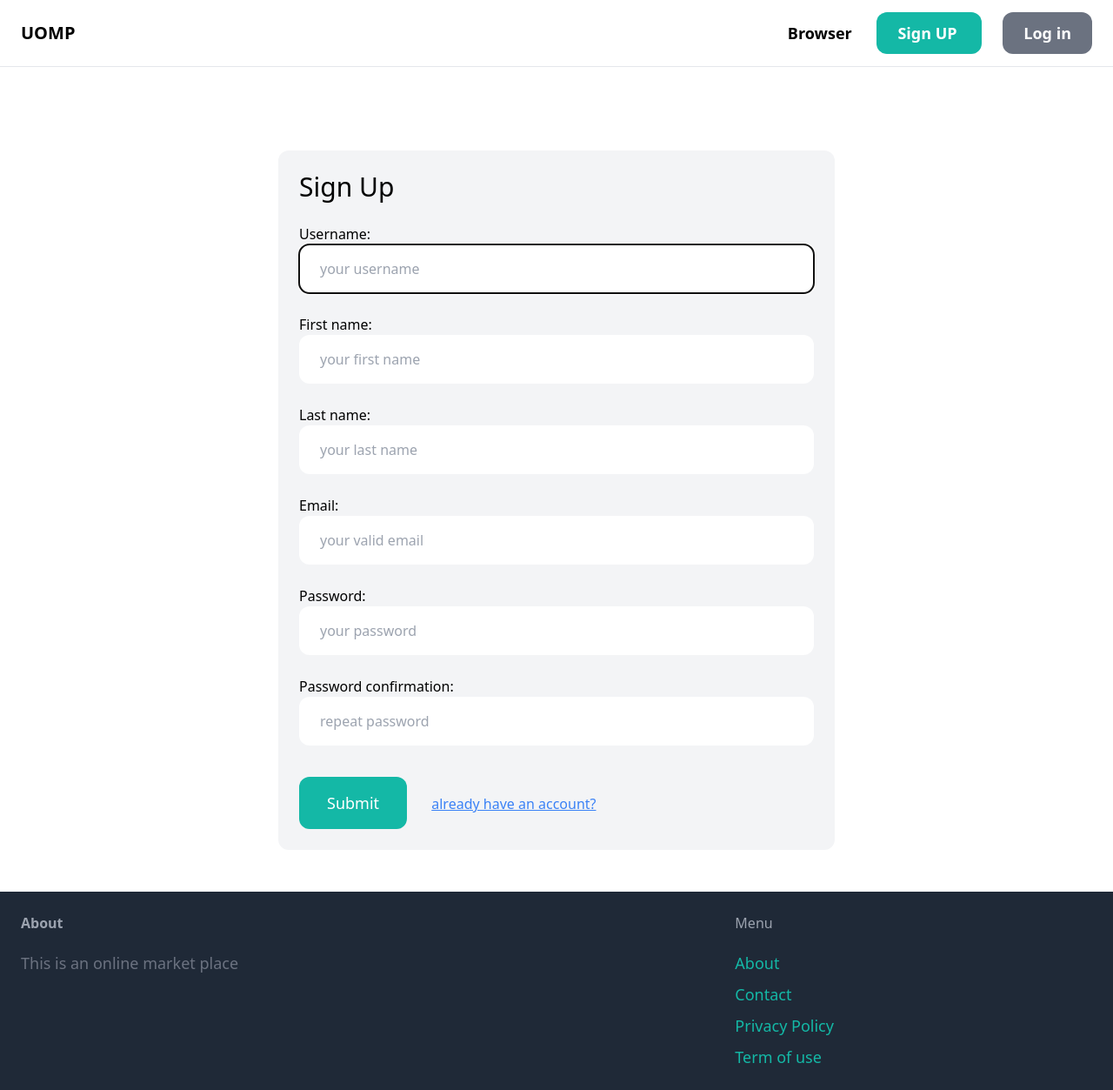
After one commit to shuvo881/Urgent_Online_Marketplace, a Django app: page /signup/ in a window 1280 px wide. The commit adds this page. Shown: the whole page at 87% size. Run offline with Django 4.2, Linux system fonts and the light colour scheme; some libraries are stand-ins or nearby versions.

Commit message:
user authentication completed

```diff
--- a/Urgent_Online_Marketplace/Urgent_Online_Marketplace/settings.py
+++ b/Urgent_Online_Marketplace/Urgent_Online_Marketplace/settings.py
@@ -121,7 +121,7 @@ USE_TZ = True
 STATIC_URL = 'static/'
 
 MEDIA_URL = 'media/'
-MEDIA_ROOT = os.path.join(BASE_DIR, MEDIA_URL)
+MEDIA_ROOT = os.path.join(BASE_DIR, 'media')
 
 # Default primary key field type
 # https://docs.djangoproject.com/en/4.2/ref/settings/#default-auto-field
--- /dev/null
+++ b/Urgent_Online_Marketplace/core/forms.py
@@ -0,0 +1,53 @@
+from django import forms
+from django.contrib.auth.forms import UserCreationForm, AuthenticationForm
+from django.contrib.auth.models import User
+
+
+class SignupFrom(UserCreationForm):
+    username = forms.CharField(widget=forms.TextInput(attrs={
+        'placeholder': 'your username',
+        'class': 'w-full py-4 px-6 rounded-xl'
+    }))
+
+    first_name = forms.CharField(widget=forms.TextInput(attrs={
+        'placeholder': 'your first name',
+        'class': 'w-full py-4 px-6 rounded-xl'
+    }))
+
+    last_name = forms.CharField(widget=forms.TextInput(attrs={
+        'placeholder': 'your last name',
+        'class': 'w-full py-4 px-6 rounded-xl'
+    }))
+
+    email = forms.CharField(widget=forms.EmailInput(attrs={
+        'placeholder': 'your valid email',
+        'class': 'w-full py-4 px-6 rounded-xl'
+    }))
+
+    password1 = forms.CharField(label='Password', widget=forms.PasswordInput(attrs={
+        'placeholder': 'your password',
+        'class': 'w-full py-4 px-6 rounded-xl'
+    }))
+    password2 = forms.CharField(label='Password confirmation', widget=forms.PasswordInput(attrs={
+        'placeholder': 'repeat password',
+        'class': 'w-full py-4 px-6 rounded-xl'
+    }))
+
+    class Meta:
+        model = User
+        fields = ('username', 'first_name', 'last_name', 'email', 'password1', 'password2')
+
+
+class LoginForm(AuthenticationForm):
+    username = forms.CharField(widget=forms.TextInput(attrs={
+        'placeholder': 'your username',
+        'class': 'w-full py-4 px-6 rounded-xl'
+    }))
+    password = forms.CharField(label='Password', widget=forms.PasswordInput(attrs={
+        'placeholder': 'your password',
+        'class': 'w-full py-4 px-6 rounded-xl'
+    }))
+
+    class Meta:
+        model = User
+        fields = ('username', 'password')
--- a/Urgent_Online_Marketplace/core/urls.py
+++ b/Urgent_Online_Marketplace/core/urls.py
@@ -1,8 +1,11 @@
 from django.contrib import admin
 from django.urls import path, include
-from .views import index, contact
+from .views import index, contact, signup, signin, signout
 urlpatterns = [
     path('', index, name='index'),
     path('contact/', contact, name='contact'),
+    path('signup/', signup, name='signup'),
+    path('signin/', signin, name='signin'),
+    path('signout/', signout, name='signout'),
 
 ]
--- a/Urgent_Online_Marketplace/core/views.py
+++ b/Urgent_Online_Marketplace/core/views.py
@@ -1,6 +1,9 @@
-from django.shortcuts import render
+from django.contrib.auth import authenticate, login, logout
+from django.shortcuts import render, redirect
 from django.contrib import messages
 from items.models import Category, Item
+from .forms import SignupFrom, LoginForm
+from django.urls import reverse
 
 
 # Create your views here.
@@ -16,3 +19,47 @@ def index(request):
 
 def contact(request):
     return render(request, 'core/contact.html')
+
+
+def signup(request):
+    if request.method == 'POST':
+        form = SignupFrom(request.POST)
+        if form.is_valid():
+            form.save()
+            messages.success(request, 'Registration Completed')
+            return redirect(reverse('login'))
+        else:
+            messages.error(request, "")
+
+    else:
+        form = SignupFrom()
+    return render(request, 'core/signup.html', {'form': form})
+
+
+def signin(request):
+    print("no")
+    if request.method == 'POST':
+        print('yes')
+        form = LoginForm(request.POST)
+        username = request.POST.get('username')
+        password = request.POST.get('password')
+        try:
+            user = authenticate(request=request, username=username, password=password)
+            print("user:", user)
+            if user is not None:
+                login(request, user)
+                messages.success(request, "Login successful, enjoy the website")
+                return redirect(reverse('index'))
+            else:
+                messages.error(request, "Username or password is invalid")
+        except Exception as e:
+            messages.error(request, e)
+    else:
+        form = LoginForm()
+    return render(request, 'core/signin.html', {'form': form})
+
+
+def signout(request):
+    logout(request)
+    messages.success(request, "Logout successful")
+    return redirect(reverse('signin'))
--- /dev/null
+++ b/Urgent_Online_Marketplace/items/forms.py
@@ -0,0 +1,28 @@
+from django import forms
+from .models import Item
+
+
+INPUT_CLASSES = 'w-full py-4 px-6 rounded-xl'
+
+
+class NewItemAddForm(forms.ModelForm):
+    class Meta:
+        model = Item
+        fields = ('category', 'name', 'description', 'price', 'location', 'image')
+        widgets = {
+            'category': forms.Select(attrs={
+                'class': INPUT_CLASSES
+            }),
+            'name': forms.TextInput(attrs={
+                'class': INPUT_CLASSES
+            }),
+            'description': forms.Textarea(attrs={
+                'class': INPUT_CLASSES
+            }),
+            'price': forms.TextInput(attrs={
+                'class': INPUT_CLASSES
+            }),
+            'location': forms.TextInput(attrs={
+                'class': INPUT_CLASSES
+            }),
+        }
--- a/Urgent_Online_Marketplace/items/models.py
+++ b/Urgent_Online_Marketplace/items/models.py
@@ -22,7 +22,7 @@ class Item(models.Model):
     price = models.FloatField()
     description = models.TextField(blank=True, null=True)
     location = models.CharField(max_length=30, blank=True, null=True)
-    image = models.ImageField(upload_to='item_images', blank=True, null=True)
+    image = models.ImageField(upload_to='item_images/')
     is_sold = models.BooleanField(default=False)
     created_by = models.ForeignKey(User, related_name='items', on_delete=models.CASCADE)
     created_at = models.DateTimeField(auto_now=True)
--- a/Urgent_Online_Marketplace/items/urls.py
+++ b/Urgent_Online_Marketplace/items/urls.py
@@ -1,7 +1,9 @@
 from django.urls import path
-from .views import details
+from .views import details, new_item_add
 
 
 urlpatterns = [
     path('<int:pk>/', details, name='details'),
+    path('new/', new_item_add, name='new_item_add'),
+
 ]
--- a/Urgent_Online_Marketplace/templates/core/index.html
+++ b/Urgent_Online_Marketplace/templates/core/index.html
@@ -13,7 +13,7 @@
                 <div>
                     <a href="{% url 'details' item.id %}">
                         <div>
-                            <img src="{{item.image.url}}" class="rounded-t-xl">
+                            <img src="{{item.image.url}}" class="rounded-t-xl" alt="Image not supported">
                         </div>
 
                         <div class="p-6 bg-white rounded-b-xl">
--- /dev/null
+++ b/Urgent_Online_Marketplace/templates/core/signup.html
@@ -0,0 +1,29 @@
+{% extends 'base.html' %}
+
+{% block title %} Sign up {% endblock %}
+
+{% block content %}
+    <div class="w-1/2 my-6 mx-auto p-6 bg-gray-100 rounded-xl">
+        <h1 class="mb-6 text-3xl">Sign Up</h1>
+
+        <form method="post">
+            {% csrf_token %}
+            <div class="mb-3">
+                {% for item in form %}
+                    {{item.label_tag}} <br> {{item}} <br>
+                    {% if item.errors|striptags %}
+                        <div class="mb-3 p-6 bg-red-100 rounded-xl">
+                            {{item.errors|striptags}}
+                        </div>
+                    {% endif %}
+                    <br>
+                {% endfor %}
+            </div>
+
+            <button class="py-4 px-8 text-lg bg-teal-500 rounded-xl hover:bg-teal-700 text-white">Submit</button>
+            <a href="{% url 'signin' %}" class="px-6 text-blue-500 hover:bg-gray-700 "> <u>already have an account?</u>  </a>
+
+        </form>
+
+    </div>
+{% endblock %}
--- a/Urgent_Online_Marketplace/templates/items/details.html
+++ b/Urgent_Online_Marketplace/templates/items/details.html
@@ -34,7 +34,7 @@
                 <div>
                     <a href="{% url 'details' item.id %}">
                         <div>
-                            <img src="{{item.image.url}}" class="rounded-t-xl">
+                            <img src="{{item.image.url}}" class="rounded-t-xl" alt="No image">
                         </div>
 
                         <div class="p-6 bg-white rounded-b-xl">
--- a/Urgent_Online_Marketplace/templates/messages.html
+++ b/Urgent_Online_Marketplace/templates/messages.html
@@ -1,4 +1,4 @@
-<div class="container mx-auto mt-8">
+<div class="container mx-auto mt-8 px-6 py-2">
     <ul>
         <!-- First Warning -->
 
--- a/Urgent_Online_Marketplace/templates/nevbar.html
+++ b/Urgent_Online_Marketplace/templates/nevbar.html
@@ -2,16 +2,16 @@
     <a class="text-xl font-semibold" href="/"> UOMP </a>
 
     <dev class="space-x-6">
-        <a href="#" class="text-lg font-semibold hover:text-gray-500"> New Item </a>
         <a href="#" class="text-lg font-semibold hover:text-gray-500"> Browser </a>
-        {% if User.is_authenticate %}
+        {% if request.user.is_authenticated %}
+            <a href="{% url 'new_item_add' %}" class="text-lg font-semibold hover:text-gray-500"> New Item </a>
             <a href="#" class="px-6 py-3 text-lg font-semibold bg-teal-500 text-white rounded-xl hover:bg-teal-700">Inbox</a>
             <a href="#" class="px-6 py-3 text-lg font-semibold bg-gray-500 text-white rounded-xl hover:bg-gray-700">Dashboard</a>
             <a href="#" class="px-6 py-3 text-lg font-semibold text-white bg-gray-500 rounded-xl hover:bg-gray-700"> Profile </a>
-            <a href="#" class="px-6 py-3 text-lg font-semibold text-white bg-red-500 rounded-xl hover:bg-red-700"> Log out </a>
+            <a href="{% url 'signout' %}" class="px-6 py-3 text-lg font-semibold text-white bg-red-500 rounded-xl hover:bg-red-700"> Log out </a>
         {% else %}
-            <a href="#" class="px-6 py-3 text-lg font-semibold text-white bg-teal-500 rounded-xl  hover:bg-teal-700"> Sign UP </a>
-            <a href="#" class="px-6 py-3 text-lg font-semibold text-white bg-gray-500 rounded-xl hover:bg-gray-700"> Log in </a>
+            <a href="{% url 'signup' %}" class="px-6 py-3 text-lg font-semibold text-white bg-teal-500 rounded-xl  hover:bg-teal-700"> Sign UP </a>
+            <a href="{% url 'signin' %}" class="px-6 py-3 text-lg font-semibold text-white bg-gray-500 rounded-xl hover:bg-gray-700"> Log in </a>
         {% endif %}
     </dev>
 
```
Also changed, not shown: Urgent_Online_Marketplace/items/views.py (+24 -1 lines), Urgent_Online_Marketplace/templates/core/signin.html (added, +25 -0 lines), Urgent_Online_Marketplace/templates/items/new_item_add.html (added, +28 -0 lines), Urgent_Online_Marketplace/db.sqlite3.
